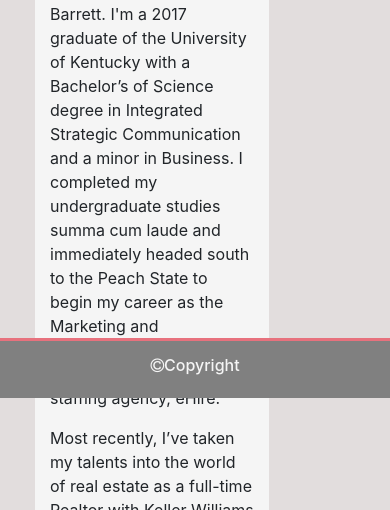
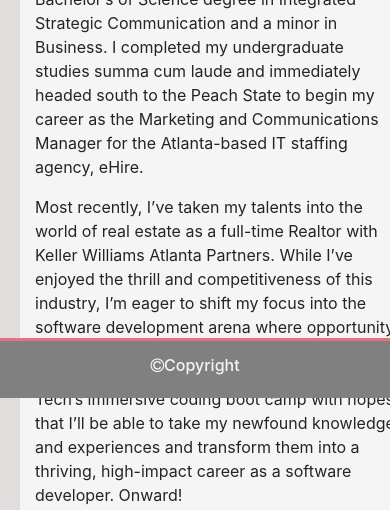
Before and after one commit to Barrettpope/Responsive-Portfolio, a plain HTML site: page index.html in a window 390 px wide. Shown: the part 446-956 px from the top of the page. Drawn offline with nearby package versions, Linux system fonts and the light colour scheme.

Commit message:
Added media queries to CSS file.

```diff
--- a/index.html
+++ b/index.html
@@ -60,7 +60,7 @@
       <!-- Third and Final Row of Container Which Houses Second Paragraph in Bio -->
       <div class="row">
         <div class="col-sm-12 col-md-12 col-lg-12">
-          <p>Most recently, I’ve taken my talents into the world of real estate as a full-time Realtor with Keller Williams Atlanta Partners. While I’ve enjoyed the thrill and excitement of this industry, I’m eager to shift my focus into the software development arena where opportunity for growth and innovation is boundless. I’m working to perfect my craft through Georgia Tech’s immersive coding boot camp with hopes that I’ll be able to take my newfound knowledge and experiences and transform them into a thriving, high-impact career as a software developer. Onward!</p>
+          <p>Most recently, I’ve taken my talents into the world of real estate as a full-time Realtor with Keller Williams Atlanta Partners. While I’ve enjoyed the thrill and competitiveness of this industry, I’m eager to shift my focus into the software development arena where opportunity for growth and innovation is boundless. I’m working to perfect my craft through Georgia Tech’s immersive coding boot camp with hopes that I’ll be able to take my newfound knowledge and experiences and transform them into a thriving, high-impact career as a software developer. Onward!</p>
         </div>
       </div>
     </div>
--- a/style.css
+++ b/style.css
@@ -70,7 +70,7 @@
 
     /* Styles the hover pseudo-class applied to the images */
     .images:hover {
-        -webkit-filter: brightness(125%);
+        filter: brightness(115%);
     }
 
     /* Styles the text blocks over the images */
@@ -124,3 +124,21 @@
     h4 {
         font-size: 16px;
     }
+
+/* Media Queries */
+
+    /* Width at 768px and below */
+    @media only screen and (max-width: 768px) {
+        .container {
+            width: 100%;
+            margin: 20px;
+        }
+    }
+
+    /* Width at 640 and below */
+    @media only screen and (max-width: 640px) {
+        .container {
+            width: 100%;
+            margin: 20px;
+        }
+    }
```
